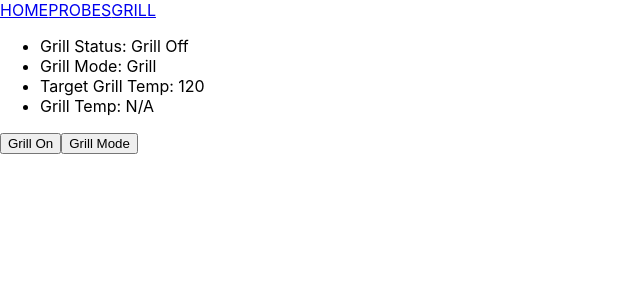
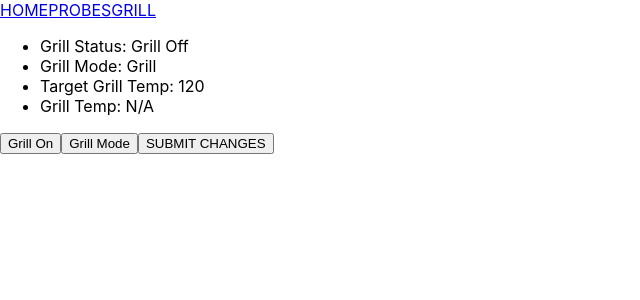
Before and after one commit to Olli-Archives/piGrill, a React (Create React App) app: page / in a window 1280 px wide. Shown: the top 300 px of the page, without its empty margins (0-640 px from the left). Built offline with nearby package versions, Linux system fonts and the light colour scheme.

Commit message:
feat:add axios

```diff
--- a/package.json
+++ b/package.json
@@ -7,6 +7,7 @@
     "@types/node": "12.12.14",
     "@types/react": "16.9.14",
     "@types/react-dom": "16.9.4",
+    "axios": "^0.19.0",
     "react": "^16.12.0",
     "react-dom": "^16.12.0",
     "react-router": "^5.1.2",
--- a/src/components/grill-data/GrillData.tsx
+++ b/src/components/grill-data/GrillData.tsx
@@ -1,5 +1,6 @@
 import React, { useContext } from 'react';
 import { SettingsContext } from '../../contexts/settingsContext';
+import axios, { AxiosPromise, AxiosRequestConfig, Method } from 'axios';
 
 export default function GrillData() {
 
@@ -7,6 +8,11 @@ export default function GrillData() {
   const { grillParams, setGrillParams } = grillControls
   const grillStatus = grillParams.grillOn ? 'Grill On' : 'Grill Off';
   const grillMode = grillParams.smokeOn ? 'Smoke' : 'Grill'
+
+  const api = async () => {
+    const response = await axios.post<AxiosPromise>('127.0.0.1/grill')
+    console.log(response)
+  }
 
   return (
     <>
@@ -30,6 +36,7 @@ export default function GrillData() {
       <button onClick={() => setGrillParams({ ...grillParams, smokeOn: !grillParams.smokeOn })}>
         {grillParams.smokeOn === true ? 'Smoke Mode' : 'Grill Mode'}
       </button>
+      <button onClick={() => { api() }}>SUBMIT CHANGES</button>
     </>
   )
 }
--- /dev/null
+++ b/src/service/axios.tsx
@@ -0,0 +1 @@
+import axios, { AxiosPromise, AxiosRequestConfig, Method } from 'axios';
```
Also changed, not shown: 1 other file (tests, documents, lock files or other folders).
